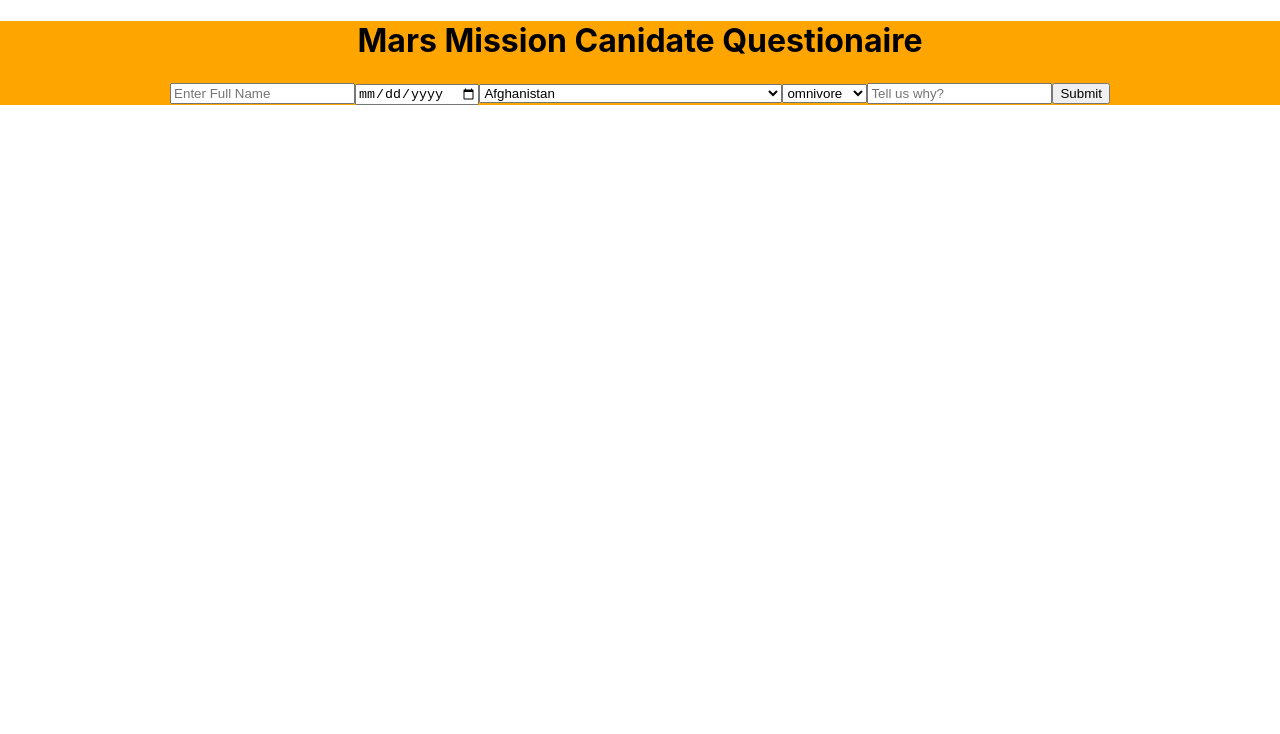
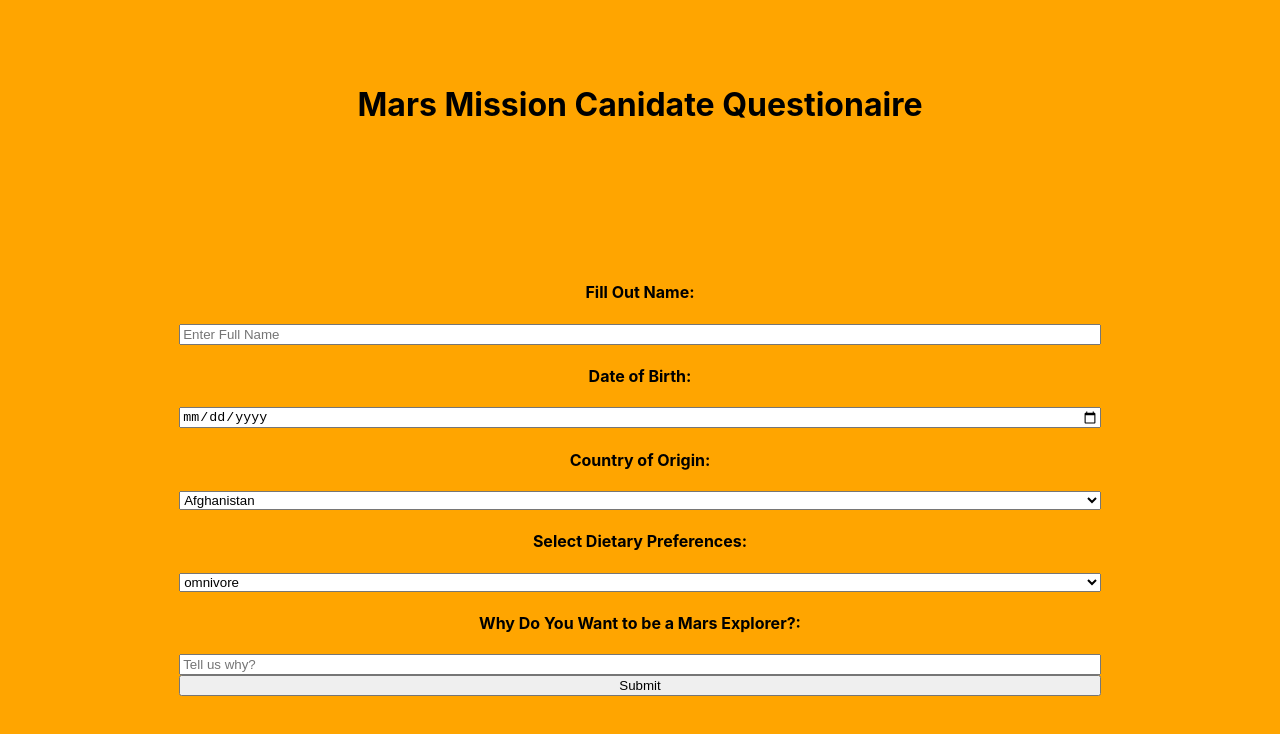
Before and after one commit to joinpursuit/Pursuit-Core-Web-Mars-Form-Lab, a React (Create React App) app in the folder mars-mission/: page / in a window 1280 px wide. Shown: the top 734 px of the page. Built offline with nearby package versions, Linux system fonts and the light colour scheme.

Commit message:
Some CSS done

```diff
--- a/mars-mission/src/Components/css/App.css
+++ b/mars-mission/src/Components/css/App.css
@@ -1,6 +1,8 @@
 .App {
   text-align: center;
   background-color: orange;
+  padding: 5%;
+  height: 100vh;
 }
 
 .App-logo {
--- a/mars-mission/src/Components/css/forms.css
+++ b/mars-mission/src/Components/css/forms.css
@@ -0,0 +1,5 @@
+.form {
+    display: flex;
+    flex-direction: column;
+    padding:10%;
+}
--- a/mars-mission/src/Components/forms.js
+++ b/mars-mission/src/Components/forms.js
@@ -1,6 +1,7 @@
 import React from "react";
 import { countriesList } from "./countriesList/countries";
 import { diets } from "./Dietary/diets";
+import "./css/forms.css";
 
 class Form extends React.Component {
   state = {
@@ -85,7 +86,8 @@ class Form extends React.Component {
     const { fullName, date, countries, diet, bodyResponse } = this.state;
     return (
       <div>
-        <form onSubmit={this.handleForm}>
+        <form className="form" onSubmit={this.handleForm}>
+        <h4>Fill Out Name:</h4>
           <input
             type="text"
             value={fullName}
@@ -94,6 +96,7 @@ class Form extends React.Component {
             onChange={this.handleChange}
             required
           />
+          <h4>Date of Birth:</h4>
           <input
             type="date"
             value={date}
@@ -101,6 +104,7 @@ class Form extends React.Component {
             onChange={this.handleChange}
             required
           />
+          <h4>Country of Origin:</h4>
           <select
             value={countries}
             name="countries"
@@ -108,9 +112,11 @@ class Form extends React.Component {
           >
             {this.populateCountries()}
           </select>
+          <h4>Select Dietary Preferences:</h4>
           <select value={diet} name="diet" onChange={this.handleChange}>
             {this.populateDiets()}
           </select>
+          <h4>Why Do You Want to be a Mars Explorer?:</h4>
           <input
             type="text"
             value={bodyResponse}
```
